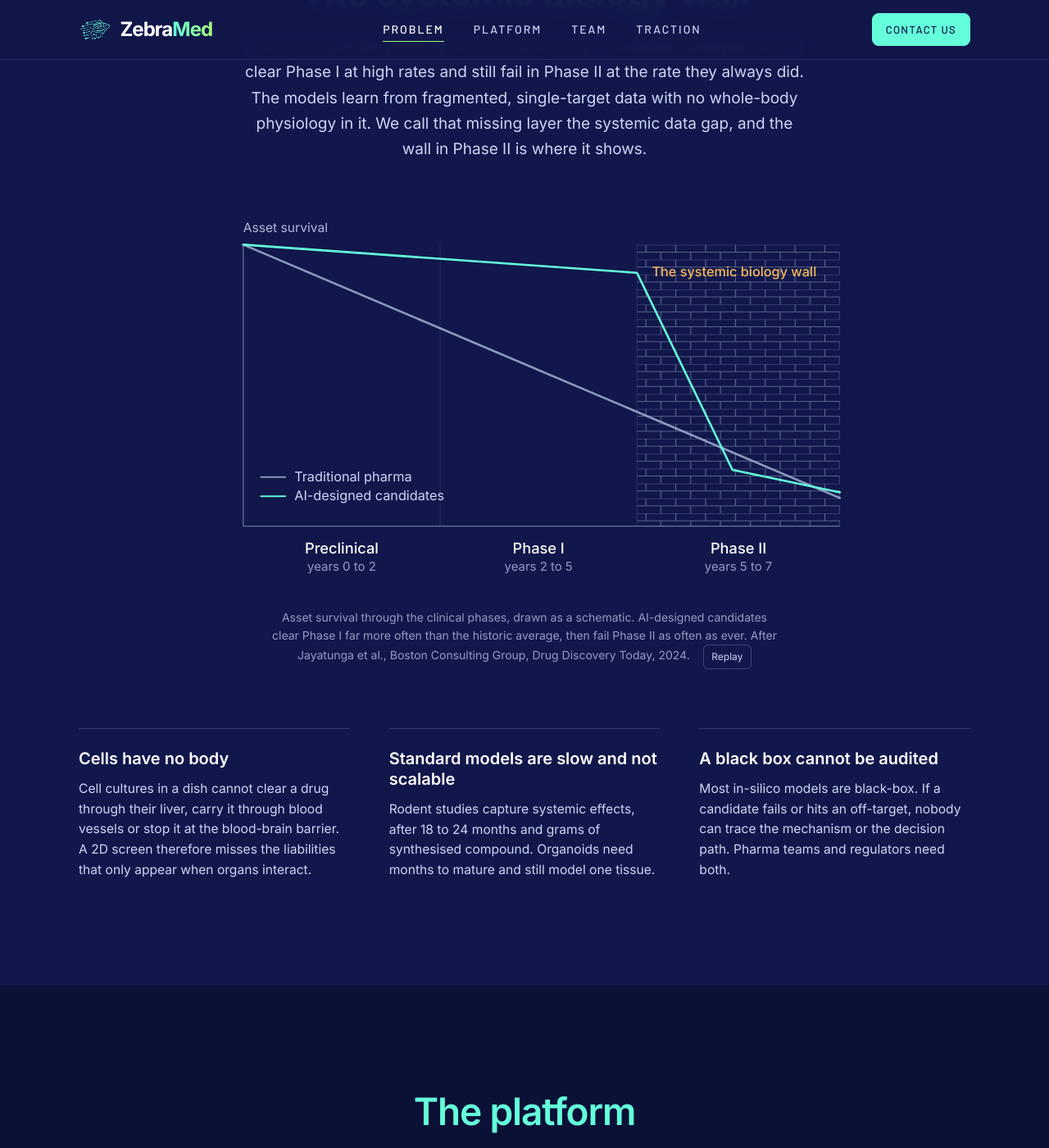
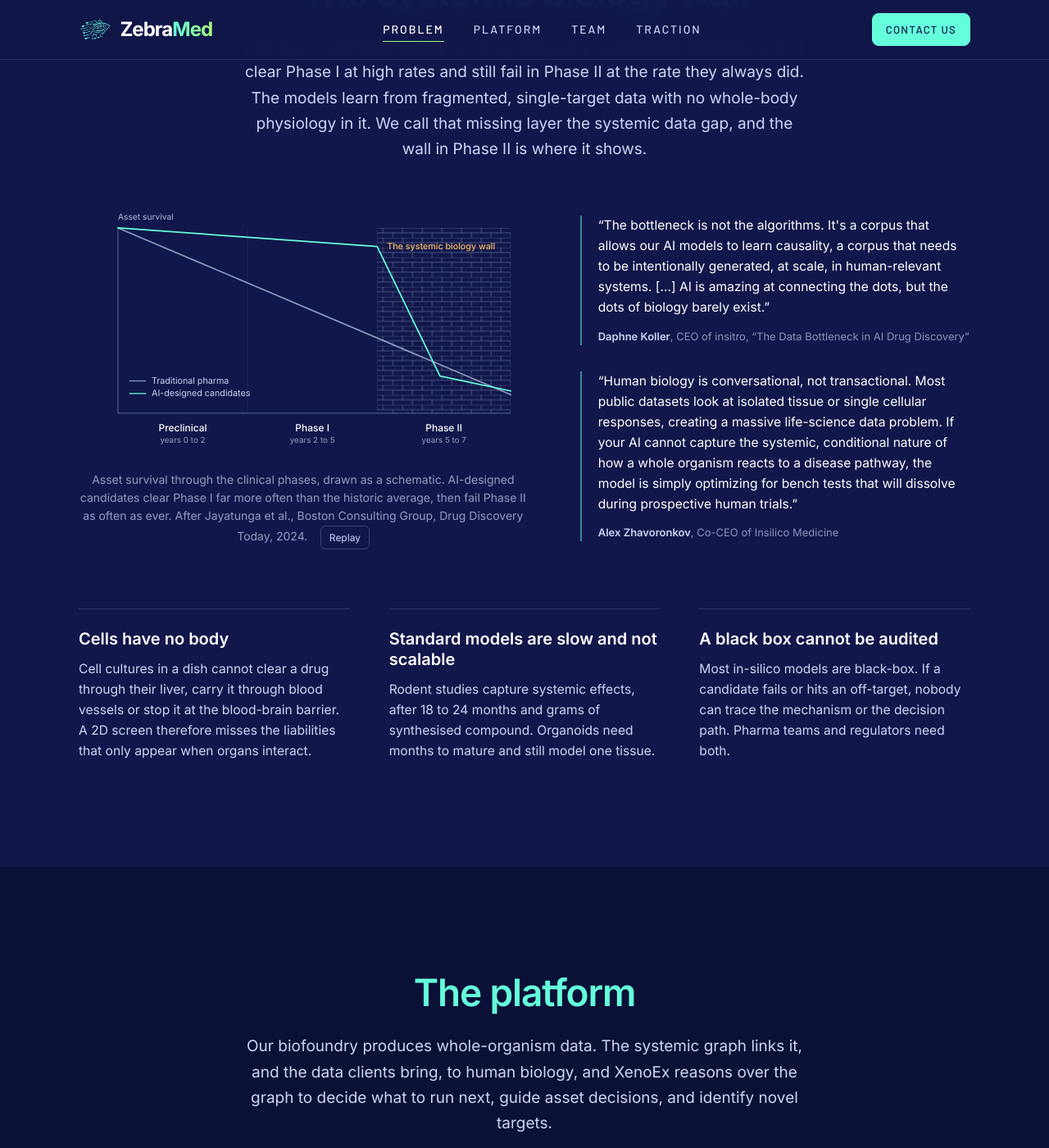
Before and after one commit to zebramed/zebramed.bio, a Jekyll site: the page built from index.html, in a window 1280 px wide and 1400 px high, scrolled down 1175 px. Shown: the whole window at 82% size. Built offline with Jekyll 4.4.1, drawn with Linux system fonts in a browser that asks for light colours.

Commit message:
Problem: the wall chart, smaller, beside quotes from Daphne Koller and Alex Zhavoronkov

```diff
--- /dev/null
+++ b/_data/quotes.yml
@@ -0,0 +1,16 @@
+# Quotes beside the wall chart in the Problem section.
+- text: >-
+    The bottleneck is not the algorithms. It's a corpus that allows our AI models to learn
+    causality, a corpus that needs to be intentionally generated, at scale, in human-relevant
+    systems. [...] AI is amazing at connecting the dots, but the dots of biology barely exist.
+  name: Daphne Koller
+  role: CEO of insitro
+  source: "“The Data Bottleneck in AI Drug Discovery”"
+- text: >-
+    Human biology is conversational, not transactional. Most public datasets look at isolated
+    tissue or single cellular responses, creating a massive life-science data problem. If your AI
+    cannot capture the systemic, conditional nature of how a whole organism reacts to a disease
+    pathway, the model is simply optimizing for bench tests that will dissolve during prospective
+    human trials.
+  name: Alex Zhavoronkov
+  role: Co-CEO of Insilico Medicine
--- a/_includes/problem.html
+++ b/_includes/problem.html
@@ -10,8 +10,16 @@
         </p>
     </header>
 
-    <div class="mt-14 md:mt-16">
+    <div class="problem-split">
         {% include figures/wall.html %}
+        <div class="quotes">
+            {% for q in site.data.quotes %}
+            <figure class="quote">
+                <blockquote><p>&ldquo;{{ q.text }}&rdquo;</p></blockquote>
+                <figcaption><span class="quote-name">{{ q.name }}</span>, {{ q.role }}{% if q.source %}, {{ q.source }}{% endif %}</figcaption>
+            </figure>
+            {% endfor %}
+        </div>
     </div>
 
     <div class="trio causes">
--- a/assets/css/main.scss
+++ b/assets/css/main.scss
@@ -310,6 +310,19 @@ html[data-motion="reduced"] .loop-ring .sg-wave, html[data-motion="reduced"] .lo
 
 /* Figure 2: wall */
 .fig-wall { max-width: 52rem; margin-inline: auto; }
+/* the chart beside the two quotes on wide screens; stacked, and the chart a little narrower, below */
+.problem-split { display: grid; gap: 3rem; margin-top: 3.5rem; }
+.problem-split .fig-wall { max-width: 42rem; width: 100%; }
+@media (min-width: 1100px) {
+    .problem-split { grid-template-columns: minmax(0, 1.15fr) minmax(0, 1fr); gap: 4rem; align-items: center; }
+    .problem-split .fig-wall { max-width: none; }
+}
+.quotes { display: grid; gap: 2rem; max-width: 42rem; margin-inline: auto; }
+.quote { margin: 0; padding-left: 1.25rem; border-left: 2px solid rgba(var(--color-accent-primary-rgb), 0.5); }
+.quote blockquote { margin: 0; }
+.quote p { font-size: 0.975rem; line-height: 1.6; color: var(--color-text-light); }
+.quote figcaption { margin-top: 0.75rem; font-size: 0.8125rem; color: rgba(var(--color-text-light-rgb), 0.65); }
+.quote-name { color: var(--color-text-medium); font-weight: 600; }
 .fig-wall .fig-caption { text-align: center; margin-inline: auto; }
 .fig-wall .wall-compact { display: none; }
 @media (max-width: 639px) {
```
